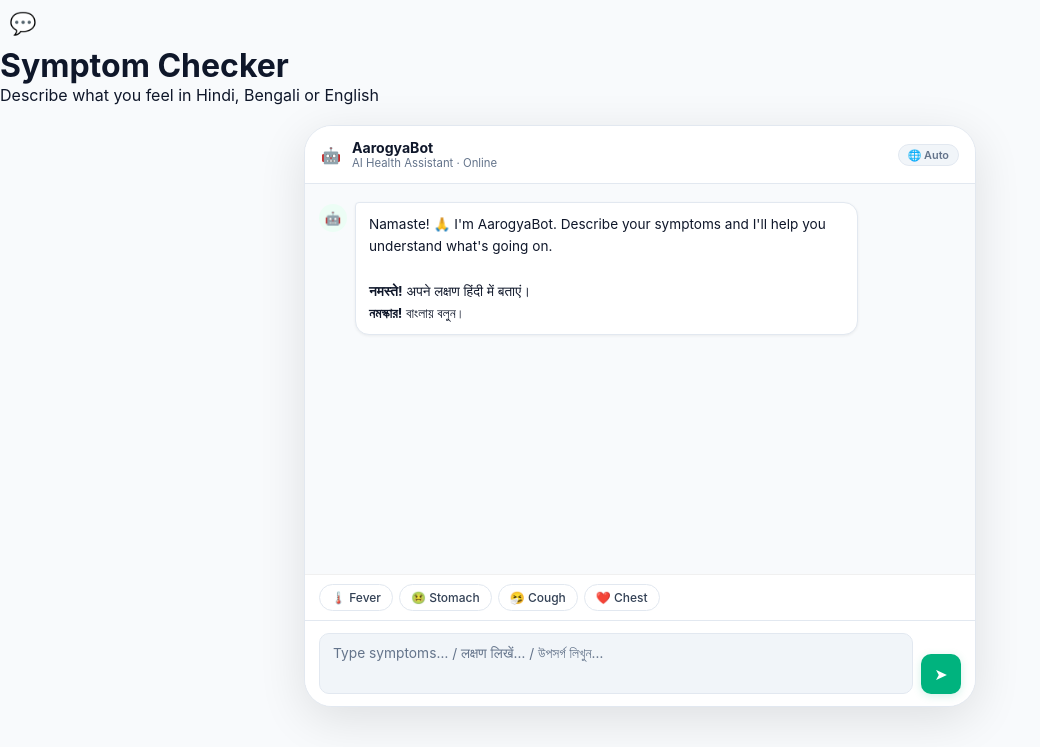
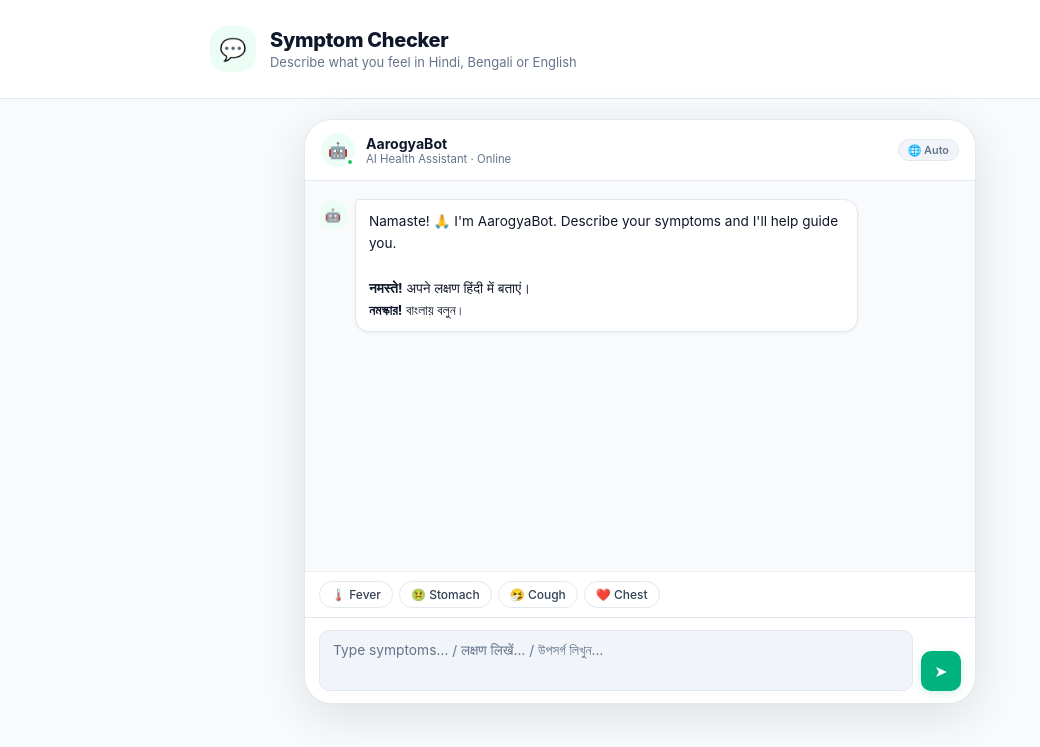
Before and after one commit to Anant-083/Kisan_Mitra, a Flask app: page /chat in a window 1280 px wide. Shown: the part 60-807 px from the top of the page, without its empty margins (0-1040 px from the left). Run offline with Flask 3, Linux system fonts and the light colour scheme.

Commit message:
Update chat.html

```diff
--- a/templates/chat.html
+++ b/templates/chat.html
@@ -2,9 +2,9 @@
 {% block title %} · Symptom Check{% endblock %}
 {% block content %}
 
-<div class="pg-header">
-  <div class="pg-header-inner">
-    <div class="pg-icon green">💬</div>
+<div class="pg-hdr">
+  <div class="pg-hdr-inner">
+    <div class="pg-icon ig">💬</div>
     <div>
       <h1>Symptom Checker</h1>
       <p>Describe what you feel in Hindi, Bengali or English</p>
@@ -14,10 +14,8 @@
 
 <div class="chat-wrap">
   <div class="chat-shell">
-
-    <!-- Top bar -->
     <div class="chat-bar">
-      <div class="chat-bar-av">🤖</div>
+      <div class="chat-av">🤖</div>
       <div>
         <div class="chat-bar-name">AarogyaBot</div>
         <div class="chat-bar-sub">AI Health Assistant · Online</div>
@@ -25,32 +23,28 @@
       <div class="lang-tag" id="langTag">🌐 Auto</div>
     </div>
 
-    <!-- Messages -->
     <div class="chat-body" id="chatBody">
       <div class="msg bot">
         <div class="msg-av">🤖</div>
         <div class="msg-bub">
-          Namaste! 🙏 I'm AarogyaBot. Describe your symptoms and I'll help you understand what's going on.<br><br>
+          Namaste! 🙏 I'm AarogyaBot. Describe your symptoms and I'll help guide you.<br><br>
           <b>नमस्ते!</b> अपने लक्षण हिंदी में बताएं।<br>
           <b>নমস্কার!</b> বাংলায় বলুন।
         </div>
       </div>
     </div>
 
-    <!-- Quick chips -->
     <div class="quick-row">
       <span class="qchip" onclick="quickSend('I have fever and headache')">🌡️ Fever</span>
       <span class="qchip" onclick="quickSend('stomach pain and vomiting')">🤢 Stomach</span>
       <span class="qchip" onclick="quickSend('cough and cold for 3 days')">🤧 Cough</span>
-      <span class="qchip" onclick="quickSend('chest pain and breathing problem')">❤️ Chest</span>
+      <span class="qchip" onclick="quickSend('chest pain and breathlessness')">❤️ Chest</span>
     </div>
 
-    <!-- Input -->
     <div class="chat-input">
       <textarea id="msgInput" rows="2" placeholder="Type symptoms… / लक्षण लिखें… / উপসর্গ লিখুন…"></textarea>
-      <button class="send-btn" onclick="sendMsg()" title="Send">➤</button>
+      <button class="send-btn" onclick="sendMsg()">➤</button>
     </div>
-
   </div>
 </div>
 
@@ -64,22 +58,19 @@ async function sendMsg() {
   const txt = inp.value.trim();
   if (!txt) return;
   appendMsg(txt, "usr");
-  inp.value = "";
-  inp.style.height = "auto";
+  inp.value = ""; inp.style.height = "auto";
   showTyping();
-
   try {
     const res = await fetch("/api/chat", {
-      method: "POST",
-      headers: {"Content-Type":"application/json"},
-      body: JSON.stringify({message: txt, history})
+      method:"POST", headers:{"Content-Type":"application/json"},
+      body: JSON.stringify({message:txt, history})
     });
     const d = await res.json();
     removeTyping();
     appendMsg(d.reply, "bot", d.lang);
-    history.push({role:"user", content:txt});
-    history.push({role:"assistant", content:d.reply});
-    const lm = {"hi":"🇮🇳 Hindi","bn":"🇧🇩 Bengali","en":"🌐 English"};
+    history.push({role:"user",content:txt});
+    history.push({role:"assistant",content:d.reply});
+    const lm = {hi:"🇮🇳 Hindi", bn:"🇧🇩 Bengali", en:"🌐 English"};
     document.getElementById("langTag").textContent = lm[d.lang] || "🌐 Auto";
   } catch {
     removeTyping();
@@ -91,11 +82,9 @@ function appendMsg(text, role, lang) {
   const body = document.getElementById("chatBody");
   const div = document.createElement("div");
   div.className = `msg ${role}`;
-  const tts = role === "bot"
-    ? `<button class="tts-btn" onclick="playTTS(this,'${encodeURIComponent(text)}','${lang||'en'}')">🔊</button>`
-    : "";
-  div.innerHTML = `
-    <div class="msg-av">${role==="bot"?"🤖":"👤"}</div>
+  const tts = role==="bot"
+    ? `<button class="tts-btn" onclick="playTTS(this,'${encodeURIComponent(text)}','${lang||'en'}')">🔊</button>` : "";
+  div.innerHTML = `<div class="msg-av">${role==="bot"?"🤖":"👤"}</div>
     <div class="msg-bub">${text.replace(/\n/g,"<br>")}${tts}</div>`;
   body.appendChild(div);
   body.scrollTop = body.scrollHeight;
@@ -104,39 +93,34 @@ function appendMsg(text, role, lang) {
 function showTyping() {
   const body = document.getElementById("chatBody");
   const div = document.createElement("div");
-  div.className = "msg bot"; div.id = "typingRow";
-  div.innerHTML = `<div class="msg-av">🤖</div><div class="typing-bub"><span class="tdot"></span><span class="tdot"></span><span class="tdot"></span></div>`;
-  body.appendChild(div);
-  body.scrollTop = body.scrollHeight;
+  div.className = "msg bot"; div.id = "typRow";
+  div.innerHTML = `<div class="msg-av">🤖</div>
+    <div class="typing-bub"><span class="tdot"></span><span class="tdot"></span><span class="tdot"></span></div>`;
+  body.appendChild(div); body.scrollTop = body.scrollHeight;
 }
 function removeTyping() {
-  const t = document.getElementById("typingRow");
-  if (t) t.remove();
+  const t = document.getElementById("typRow"); if(t) t.remove();
 }
 function quickSend(txt) {
-  document.getElementById("msgInput").value = txt;
-  sendMsg();
+  document.getElementById("msgInput").value = txt; sendMsg();
 }
 async function playTTS(btn, enc, lang) {
   btn.textContent = "⏳";
   try {
     const res = await fetch("/api/tts", {
       method:"POST", headers:{"Content-Type":"application/json"},
-      body: JSON.stringify({text: decodeURIComponent(enc), lang})
+      body: JSON.stringify({text:decodeURIComponent(enc), lang})
     });
-    const blob = await res.blob();
-    new Audio(URL.createObjectURL(blob)).play();
+    new Audio(URL.createObjectURL(await res.blob())).play();
     btn.textContent = "🔊";
   } catch { btn.textContent = "🔊"; }
 }
-
 document.getElementById("msgInput").addEventListener("keydown", e => {
-  if (e.key === "Enter" && !e.shiftKey) { e.preventDefault(); sendMsg(); }
+  if(e.key==="Enter"&&!e.shiftKey){e.preventDefault();sendMsg();}
 });
-// auto resize textarea
-document.getElementById("msgInput").addEventListener("input", function() {
-  this.style.height = "auto";
-  this.style.height = Math.min(this.scrollHeight, 100) + "px";
+document.getElementById("msgInput").addEventListener("input", function(){
+  this.style.height="auto";
+  this.style.height=Math.min(this.scrollHeight,90)+"px";
 });
 </script>
 {% endblock %}
```
